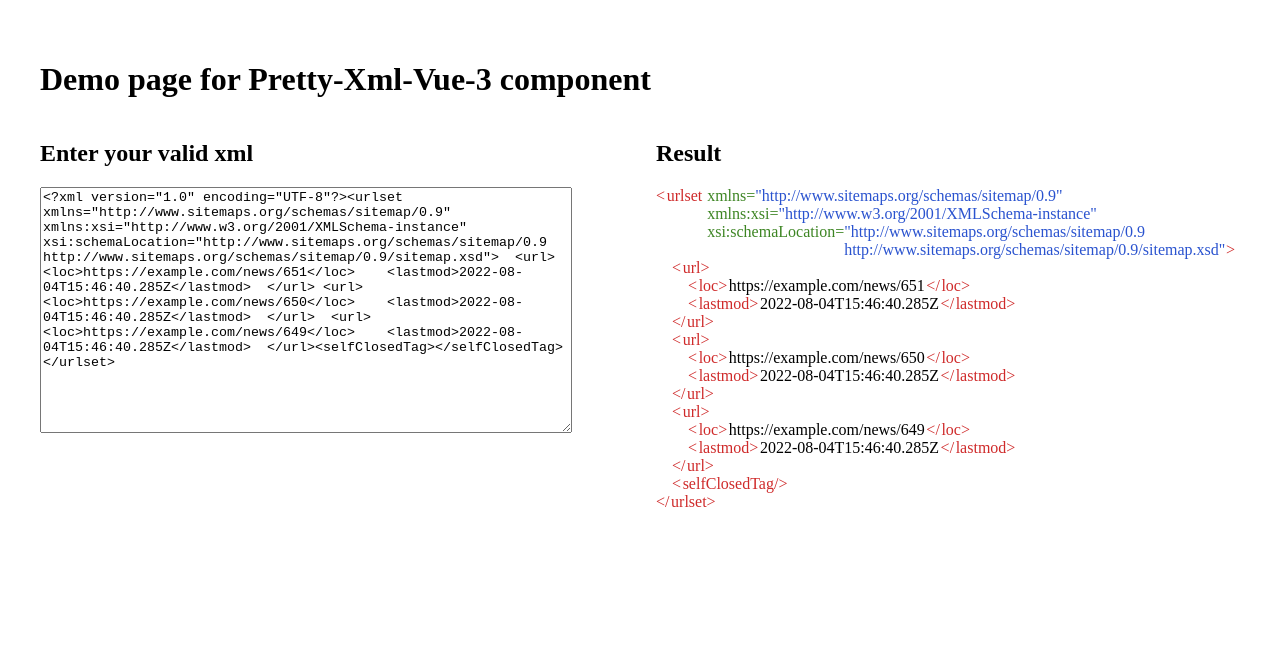
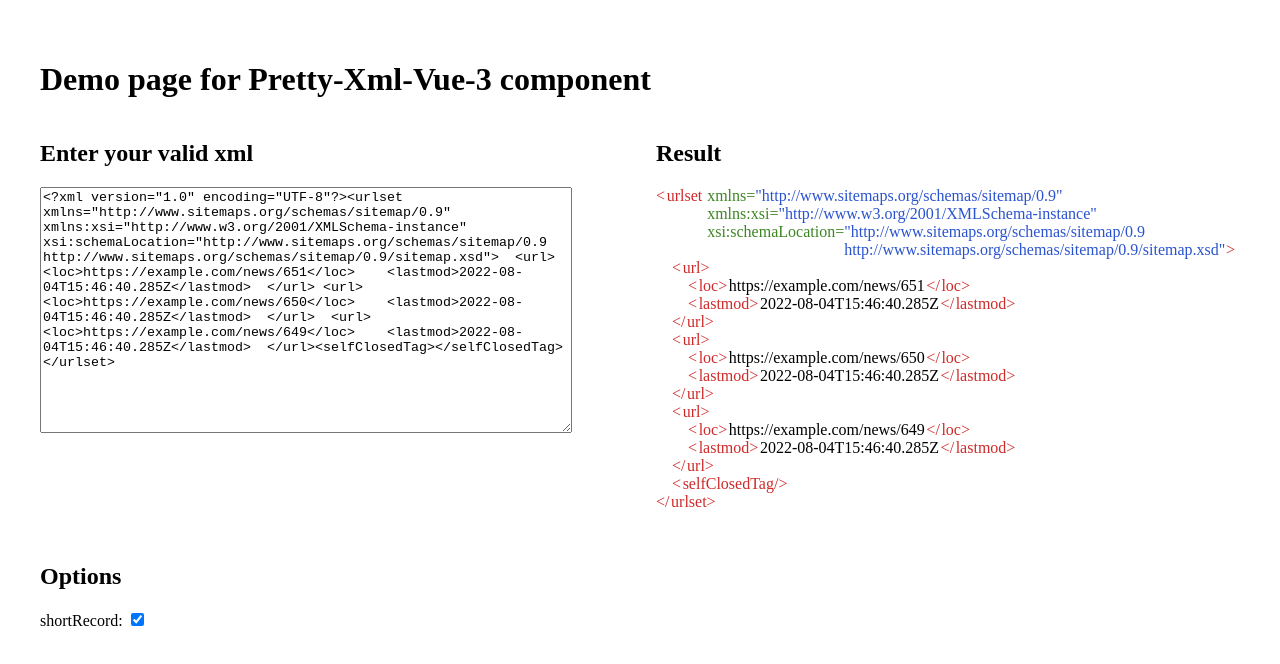
Before and after one commit to Amfeon/PrettyXml, a Vue app: page / in a window 1280 px wide. Shown: the top 664 px of the page. Built offline with nearby package versions, Linux system fonts and the light colour scheme.

Commit message:
update demo

```diff
--- a/package.json
+++ b/package.json
@@ -1,6 +1,6 @@
 {
   "name": "pretty-xml-vue3",
-  "version": "1.0.2",
+  "version": "1.0.3",
   "files": [
     "dist"
   ],
--- a/src/App.vue
+++ b/src/App.vue
@@ -1,11 +1,14 @@
 <script setup>
-import {ref} from "vue"
+import {reactive, ref} from "vue"
 import PrettyXml from './components/PrettyXml.vue';
 
 
 
   // content: string
   const content = ref('<?xml version="1.0" encoding="UTF-8"?><urlset  xmlns="http://www.sitemaps.org/schemas/sitemap/0.9"  xmlns:xsi="http://www.w3.org/2001/XMLSchema-instance"  xsi:schemaLocation="http://www.sitemaps.org/schemas/sitemap/0.9 http://www.sitemaps.org/schemas/sitemap/0.9/sitemap.xsd">  <url>    <loc>https://example.com/news/651</loc>    <lastmod>2022-08-04T15:46:40.285Z</lastmod>  </url> <url>    <loc>https://example.com/news/650</loc>    <lastmod>2022-08-04T15:46:40.285Z</lastmod>  </url>  <url>    <loc>https://example.com/news/649</loc>    <lastmod>2022-08-04T15:46:40.285Z</lastmod>  </url><selfClosedTag></selfClosedTag></urlset>')
+  const options = reactive({
+    shortRecord:true
+  })
 
 </script>
 
@@ -20,7 +23,13 @@ import PrettyXml from './components/PrettyXml.vue';
     </div>
     <div>
       <h2>Result</h2>
-      <PrettyXml :xml="content" :options="{shortRecord:true}"/>
+      <PrettyXml :xml="content" :options="options"/>
+    </div>
+    <div>
+      <h2>Options</h2>
+      <div>
+        shortRecord: <input type="checkbox" v-model="options.shortRecord">
+      </div>
     </div>
 
   </div>
--- a/src/components/XmlTag.vue
+++ b/src/components/XmlTag.vue
@@ -1,12 +1,11 @@
 <script setup>
-import { computed,  ref } from "vue";
+import { computed, ref } from "vue";
 import CloseTag from "./CloseTag.vue";
 import OpenTag from "./OpenTag.vue";
 const props = defineProps({
   node: Element,
   isShort: Boolean,
 });
-
 
 const name = computed(() => props.node.nodeName);
 const childNodes = computed(() => Array.from(props.node.childNodes));
@@ -48,10 +47,7 @@ const shortClass = computed(() => {
 });
 </script>
 <template>
-  <div
-    class="tag"
-    :class="{ 'tag--short': shortClass }"
-  >
+  <div class="tag" :class="{ 'tag--short': shortClass, 'tag--close': !isOpen }">
     <OpenTag
       :name="name"
       :is-self-closing="isSelfClosing"
@@ -65,7 +61,7 @@ const shortClass = computed(() => {
         </div>
       </template>
 
-      <div  class="tag__child" v-if="childElements.length">
+      <div class="tag__child" v-if="childElements.length">
         <XmlTag
           v-for="(childElement, index) in childElements"
           :key="`e${index}`"
@@ -75,7 +71,8 @@ const shortClass = computed(() => {
         <div
           class="remark"
           v-for="(item, index) in remarks"
-          :key="'rem' + index">
+          :key="'rem' + index"
+        >
           &lt;!--
           <pre class="remark__content">{{ item.textContent }}</pre>
           --&gt;
@@ -98,6 +95,12 @@ const shortClass = computed(() => {
   .tag__content {
     padding-left: 1rem;
   }
+  &--close {
+    flex-direction: row;
+    .tag__content {
+      padding: 0 ;
+    }
+  }
   &--short {
     flex-direction: row;
     .tag__child,
@@ -105,6 +108,7 @@ const shortClass = computed(() => {
       padding: 0 0.1em;
     }
   }
+
 
 
   .tag__content {
```
Also changed, not shown: 1 other file (tests, documents, lock files or other folders).
